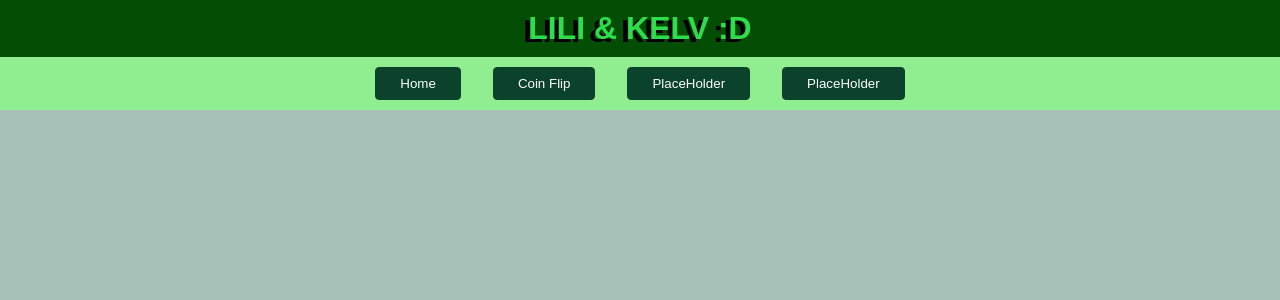
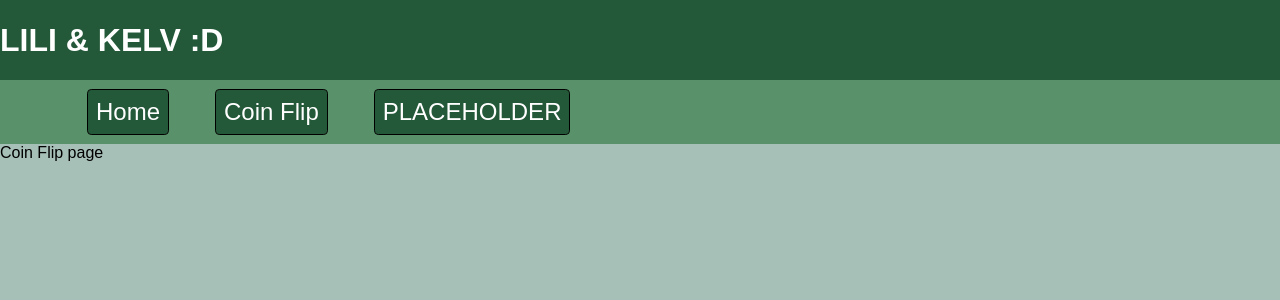
Before and after one commit to KelvinPrussia/KelvinPrussia.github.io, a React (Create React App) app: page /coinflip in a window 1280 px wide. Shown: the top 300 px of the page. Built offline with nearby package versions, Linux system fonts and the light colour scheme.

Commit message:
Reworked page switching/css

```diff
--- a/package.json
+++ b/package.json
@@ -8,11 +8,12 @@
     "@testing-library/user-event": "^13.5.0",
     "react": "^18.2.0",
     "react-dom": "^18.2.0",
-    "react-scripts": "5.0.1",
+    "react-router-dom": "^6.8.1",
+    "react-scripts": "^5.0.1",
     "web-vitals": "^2.1.4"
   },
   "scripts": {
-    "start": "react-scripts start",
+    "start": "set PORT=2137 && react-scripts start",
     "build": "react-scripts build",
     "test": "react-scripts test",
     "eject": "react-scripts eject"
--- a/src/App.js
+++ b/src/App.js
@@ -1,10 +1,21 @@
+import { Route, Routes } from "react-router-dom";
+
+import CoinFlipPage from "./pages/CoinFlip";
+import HomePage from "./pages/Home";
 import MenuBar from "./components/MenuBar";
 
 function App() {
-
   return (
     <div>
-      <MenuBar />
+      <div>
+        <MenuBar />
+      </div>
+      <div>
+        <Routes>
+          <Route path="/" element={<HomePage />} />
+          <Route path="/coinflip" element={<CoinFlipPage />} />
+        </Routes>
+      </div>
     </div>
   );
 }
--- a/src/components/CoinFlip.js
+++ /dev/null
@@ -1,5 +0,0 @@
-
-function CoinFlip(props) {
-    return <h2>Coin Flip</h2>
-}
-export default CoinFlip;
--- a/src/components/Home.js
+++ /dev/null
@@ -1,4 +0,0 @@
-function Home() {
-  return <h2>MAIN PAGE</h2>;
-}
-export default Home;
--- a/src/components/MenuBar.js
+++ b/src/components/MenuBar.js
@@ -1,35 +1,26 @@
-import { useState } from "react";
+import { Link } from "react-router-dom";
 
-import CoinFlip from "./CoinFlip";
-import Home from "./Home";
+import classes from "./MenuBar.module.css";
 
 function MenuBar(props) {
-  const [homeIsOpen, setHomeIsOpen] = useState(false);
-  const [coinFlipIsOpen, setCoinFlipIsOpen] = useState(false);
 
-  function openHome() {
-    setCoinFlipIsOpen(false);
-    setHomeIsOpen(true);
-  }
-  function openCoinFlip() {
-    setCoinFlipIsOpen(true);
-    setHomeIsOpen(false);
-  }
 
   return (
-    <div className="header">
-      <h1 className="title">LILI & KELV :D</h1>
-      <div className="mainDiv">
-        <div className="menuBar">
-          <button className="btn" onClick={openHome}>Home</button>
-          <button className="btn" onClick={openCoinFlip}>Coin Flip</button>
-          <button className="btn">PlaceHolder</button>
-          <button className="btn">PlaceHolder</button>
-        </div>
-          {homeIsOpen && <Home />}
-          {coinFlipIsOpen && <CoinFlip />}
+    <div>
+    <header className={classes.header}><div className={classes.title}>LILI & KELV :D</div></header>
+      <nav className={classes.menuButtons}>
+        <ul>
+          <li>
+            <Link to="/">Home</Link>
+          </li>
+          <li>
+            <Link to="/coinflip">Coin Flip</Link>
+          </li>
+          <li>
+            <Link to="">PLACEHOLDER</Link></li>
+        </ul>
+      </nav>
       </div>
-    </div>
   );
 }
 export default MenuBar;
--- /dev/null
+++ b/src/components/MenuBar.module.css
@@ -0,0 +1,45 @@
+.header {
+    height: 5rem;
+    display: flex;
+    align-items: center;
+    justify-content:space-between;
+    background-color: #235839;
+    /* padding: 0 10%; */
+  }
+
+  .title {
+    font-size: 2rem;
+    color: rgb(255, 255, 255);
+    font-weight: bold;
+  }
+
+  .menuButtons ul {
+    list-style: none;
+    margin: 0;
+    padding-top: 10px;
+    padding-bottom: 10px;
+    display: flex;
+    background-color: rgb(89, 146, 106);
+  }
+
+  .menuButtons li {
+    margin-left: 3rem;
+    text-align: center;
+    border-radius: 0.2rem;
+    padding: 8px;
+    background-color: #235839;
+    outline: 1px solid #000 ;
+  }
+
+  .menuButtons a {
+    text-decoration: none;
+    vertical-align: middle;
+    font-size: 1.5rem;
+    color: #ffffff;
+  }
+
+  .menuButtons a:hover,
+  .menuButtons a:active,
+  .menuButtons a.active {
+    color: rgb(57, 109, 72);
+  }
--- a/src/index.css
+++ b/src/index.css
@@ -6,60 +6,3 @@ body {
     font-family: sans-serif;
     background-color: rgb(167, 192, 183);
 }
-.title{
-    color: #2edd4b;
-    text-shadow:-5px 3px black;
-    text-align: center;
-    margin: 0;
-    padding: 10px;
-}
-.header {
-    background-color: rgb(4, 77, 4);
-}
-.menuBar {
-    background-color: lightgreen;
-    padding: 10px;
-    text-align: center;
-}
-.mainDiv {
-    color: white;
-}
-.menuBtn{
-    padding: 0.5rem 1.5rem;
-    cursor: pointer;
-    border-radius: 4px;
-    background-color: #800040;
-    color: white;
-    border: 1px solid #800040;
-    margin: 0 1rem;
-}
-.btn{
-    padding: 0.5rem 1.5rem;
-    cursor: pointer;
-    border-radius: 4px;
-    background-color: #0a422b;
-    color: white;
-    border: 1px solid #0a422b;
-    margin: 0 1rem;
-}
-.backdrop {
-    position: fixed;
-    z-index: 1;
-    background-color: rgba(0, 0, 0, 0.75);
-    width: 100%;
-    height: 100vh;
-    top: 0;
-    left: 0;
-}
-.modal {
-    box-shadow: 0 1px 4px rgba(0, 0, 0, 0.2);
-    border-radius: 6px;
-    background-color: white;
-    padding: 1rem;
-    text-align: center;
-    width: 30rem;
-    z-index: 10;
-    position: fixed;
-    top: 20vh;
-    left: calc(50% - 15rem);
-}
--- a/src/index.js
+++ b/src/index.js
@@ -1,7 +1,13 @@
-import React from 'react';
-import ReactDOM from 'react-dom/client';
-import './index.css';
-import App from './App';
+import React from "react";
+import ReactDOM from "react-dom/client";
+import { BrowserRouter } from "react-router-dom";
 
-const root = ReactDOM.createRoot(document.getElementById('root'));
-root.render(<App />);
+import "./index.css";
+import App from "./App";
+
+const root = ReactDOM.createRoot(document.getElementById("root"));
+root.render(
+  <BrowserRouter>
+    <App />
+  </BrowserRouter>
+);
--- /dev/null
+++ b/src/pages/CoinFlip.js
@@ -0,0 +1,9 @@
+
+function CoinFlipPage(props) {
+  return (
+    <div>
+      <div>Coin Flip page</div>
+    </div>
+  );
+}
+export default CoinFlipPage;
--- /dev/null
+++ b/src/pages/Home.js
@@ -0,0 +1,9 @@
+
+function HomePage() {
+  return (
+    <div>
+      <div>Home page</div>
+    </div>
+  );
+}
+export default HomePage;
```
Also changed, not shown: 1 other file (tests, documents, lock files or other folders).
